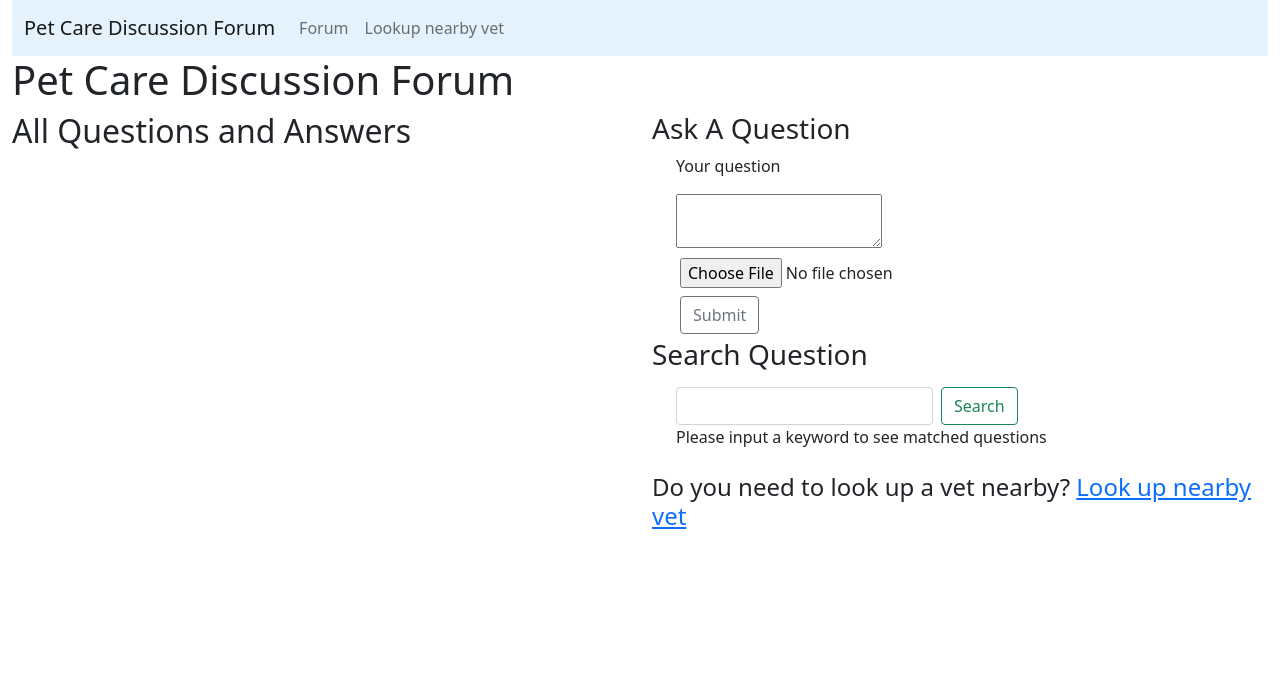
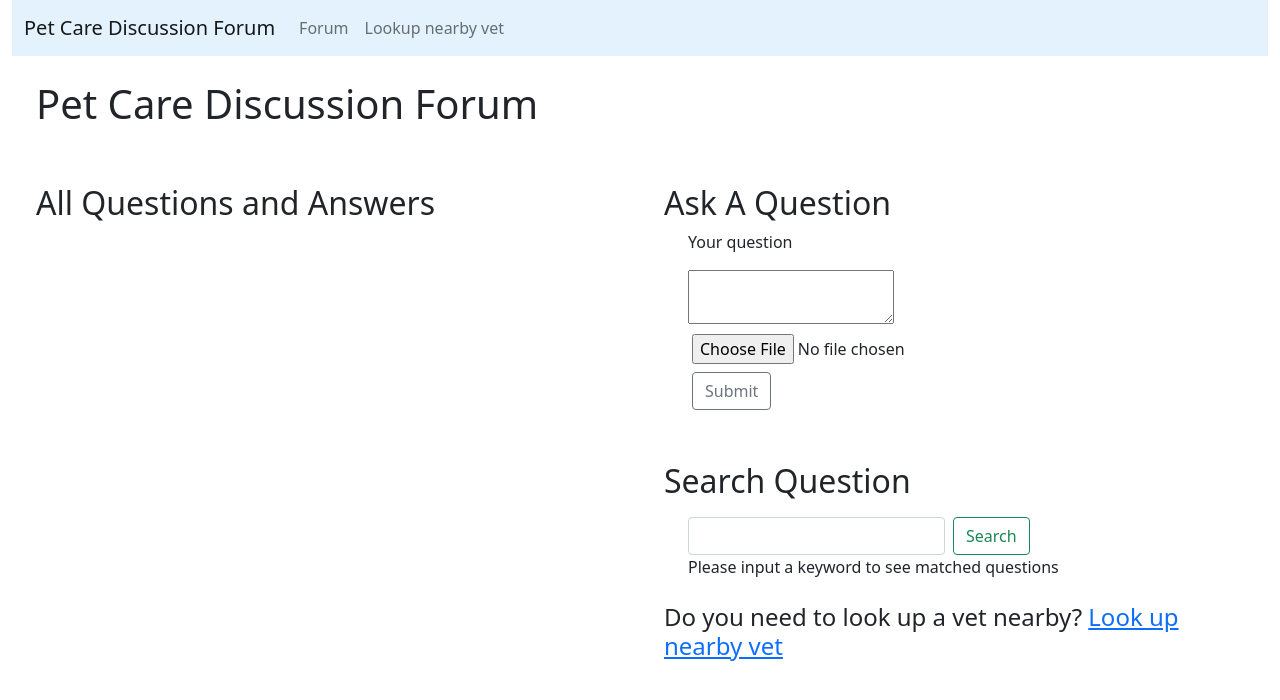
Before and after one commit to vyvanhuynh/petCare-vetShare, a Flask app: page /forum in a window 1280 px wide. Shown: the top 700 px of the page. Run offline with Flask 2, Linux system fonts and the light colour scheme; the visitor is signed in with stand-in values (Sample User, id 1); data comes from the database, SQL or seed files in the repository; data that the repository does not hold is empty.

Commit message:
added some styles for forum.html

```diff
--- a/static/css/styles.css
+++ b/static/css/styles.css
@@ -5,5 +5,11 @@
 }
 
 .vote-count {
-    color: green
+    color: green;
+    font-weight: bold;
+    font-size: x-large;
 }
+
+#question_content {
+    font-weight: bold
+}
--- a/templates/forum.html
+++ b/templates/forum.html
@@ -10,7 +10,7 @@
 {% endblock %}
 
 {% block body %}
-<div class="row">
+<div class="row p-4">
     <h1>Pet Care Discussion Forum</h1>
 </div>
 
@@ -19,13 +19,13 @@
     <div class="col-6 col-md-6">
 
         <!-- Display all Question and Answer contents-->
-        <div class="col-6 col-md-12" id="quesans">
+        <div class="col-6 col-md-12 p-4" id="quesans">
             <h2>All Questions and Answers</h2>
 
             <ul style="list-style-type: none;">
                 {% for question in questions|sort(attribute='vote_count', reverse = True) %}
                     <div class="row align-items-center p-3">
-                    <span class="border border-3 border-secondary">
+                    <span class="rounded border border-3 border-secondary">
                     <li>
 
                         <form id="vote_answer_form" action="/forum" method="POST">
@@ -33,8 +33,8 @@
                             <input type="hidden" id="question_id" name="question_id" value={{question.question_id}}>
 
                             <div class ="row p-2">
-                                <div class="col-8">
-                                    <div class="bg-light text-dark">
+                                <div class="col-9">
+                                    <div class="bg-light text-dark" id="question_content">
                                         {{ question.question_body }}
                                     </div>
                                     {% if question.img_url %}
@@ -42,10 +42,10 @@
                                     {% endif %}
                                 </div>
                                 <!-- Handle votes -->
-                                <div class="col-4">
-                                    <button type="submit" class="btn btn-success" name="new vote">Vote</button>
-                                    {{ question.vote_count }}
+                                <div class="col-2">
+                                    <button type="submit" class="btn btn-success" name="new vote">Helpful</button>
                                 </div>
+                                <div class="col-1 d-flex justify-content-center vote-count">{{ question.vote_count }}</div>
                             </div>
 
                             <!-- Display answers as collapse -->
@@ -89,8 +89,10 @@
 
     <!-- Let users input a new question -->
 
-    <div class="col-6 col-md-6">
-        <h3>Ask A Question</h3>
+    <div class="col-6 col-md-6 p-4">
+        <div class="row gy-5">
+        <div class="col-auto">
+            <h2>Ask A Question</h2>
             <div class="container-fluid">
                 <form id="question_form" action="/submit_question" method="POST" enctype="multipart/form-data">
                     <p>
@@ -106,8 +108,10 @@
                 </form>
                 <script src="/static/js/submit-question.js"></script>
             </div>
+        </div>
 
-        <h3>Search Question</h3>
+        <div class="col-auto">
+            <h2>Search Question</h2>
             <!-- Search bar -->
             <nav class="navbar">
                 <div class="container-fluid">
@@ -124,7 +128,7 @@
             <ul style="list-style-type: none;">
                 {% for matched_question in matched_questions|sort(attribute='vote_count', reverse = True) %}
                     <div class="row align-items-center p-3">
-                    <span class="border border-3 border-secondary">
+                        <span class="rounded border border-3 border-secondary">
                         <li>
 
                             <form id="vote_answer_form" action="/forum" method="POST">
@@ -133,16 +137,18 @@
 
                                 <div class ="row p-2">
                                     <div class="col-8">
+                                        <div class="bg-light text-dark" id="question_content">
                                             {{ matched_question.question_body }}
+                                        </div>
                                         {% if matched_question.img_url %}
                                             <img src="{{ matched_question.img_url }}" class="img-thumbnail">
                                         {% endif %}
                                     </div>
                                     <!-- Handle votes -->
-                                <div class="col-4">
-                                    <button type="submit" class="btn btn-success" name="new vote">Vote</button>
-                                    {{ matched_question.vote_count }}
+                                    <div class="col-2">
+                                        <button type="submit" class="btn btn-success" name="new vote">Helpful</button>
                                     </div>
+                                    <div class="col-1 d-flex justify-content-center vote-count">{{ matched_question.vote_count }}</div>
                                 </div>
 
                                 <!-- Display answers as collapse -->
@@ -187,7 +193,8 @@
                     <a href="/map">Look up nearby vet</a>
                 </h4>
             </div>
-
+        </div>
+        </div>
     </div>
 
 </div>
```
Lines whose indentation alone changed are shown as unchanged.
